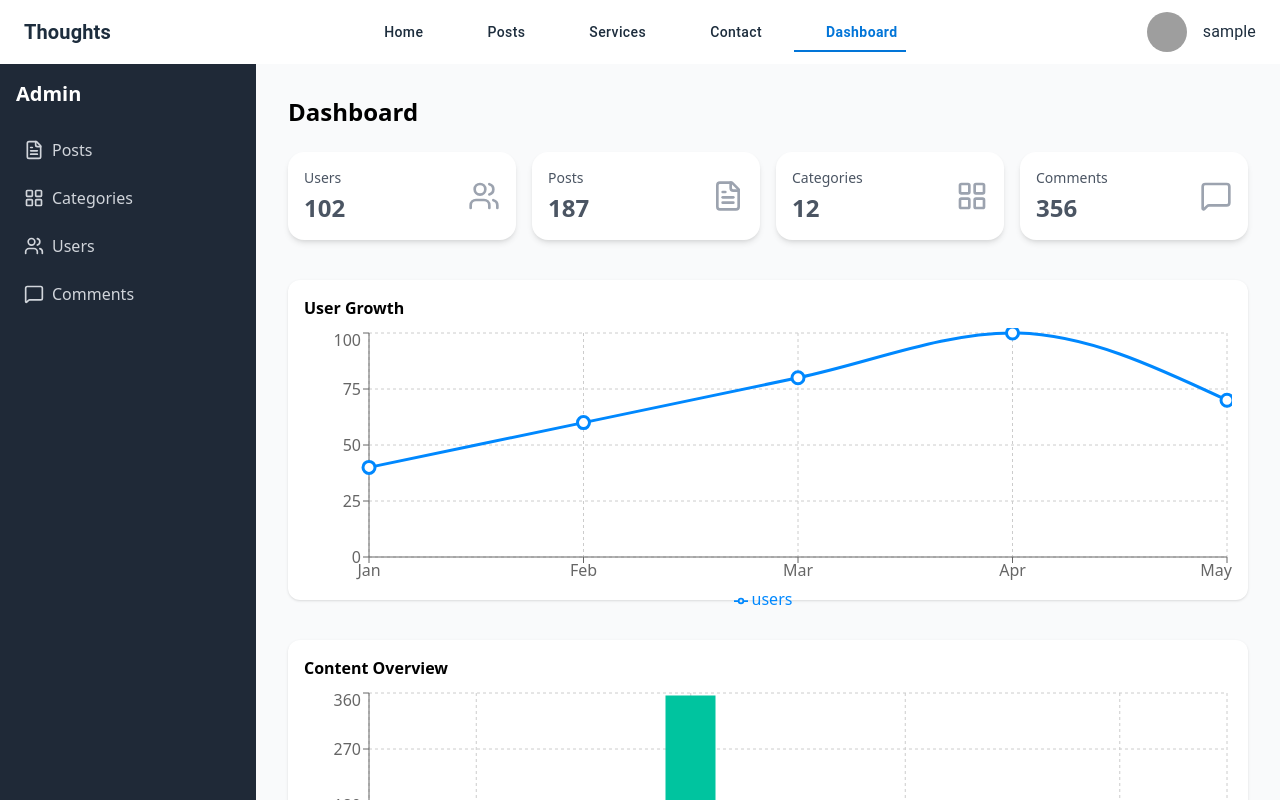
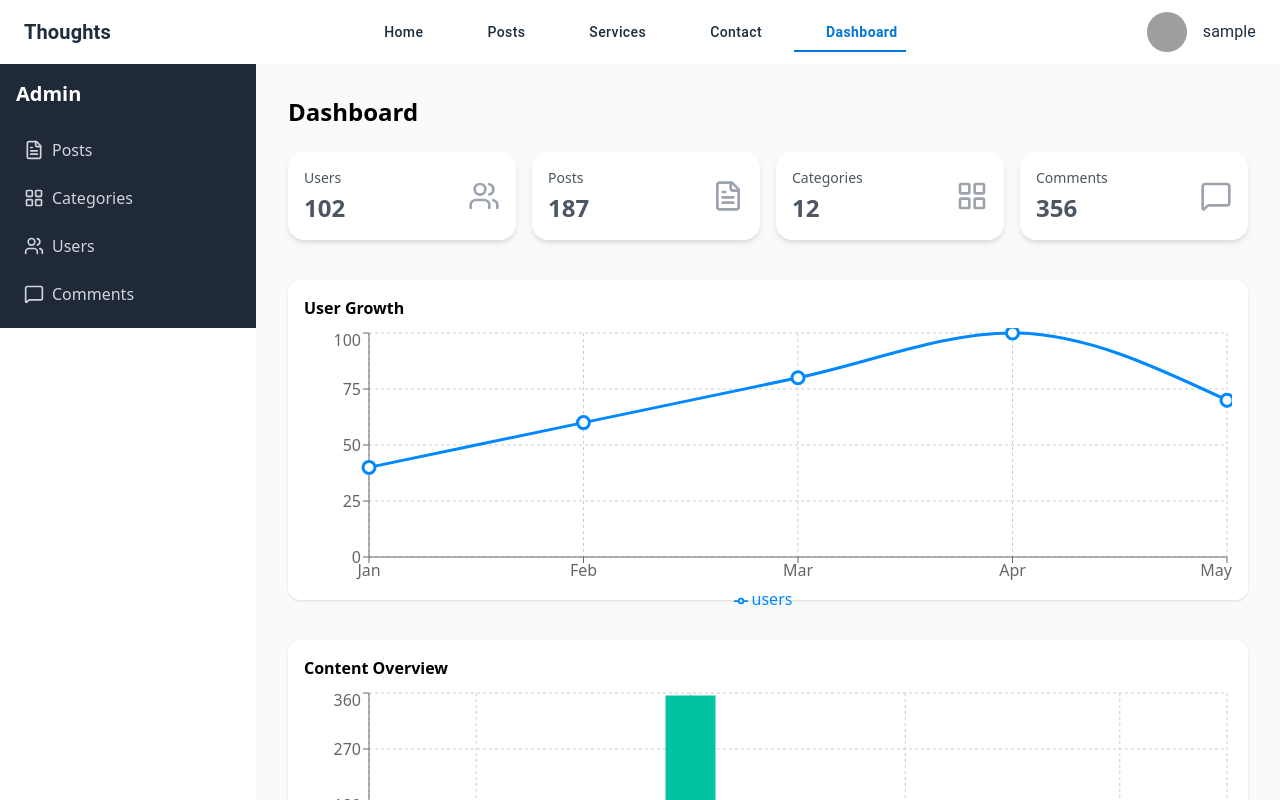
Before and after one commit to fouadmo1223/thoughts-Frontend, a React (Create React App) app: page /dashboard in a window 1280 px wide. Shown: the top 800 px of the page. Built offline with nearby package versions, Linux system fonts and the light colour scheme; sample sign-in values are in the browser's storage; grey boxes are pictures that could not be loaded; some icons are missing.

Commit message:
home admin layout

```diff
--- a/src/pages/admin/AdminLayout.jsx
+++ b/src/pages/admin/AdminLayout.jsx
@@ -17,7 +17,7 @@ const AdminLayout = () => {
   }, []);
 
   return (
-    <div className="flex h-screen overflow-hidden">
+    <div className="flex ">
       <AdminSidebar
         isOpen={isSidebarOpen || isDesktop}
         onToggle={() => setIsSidebarOpen(false)}
```
